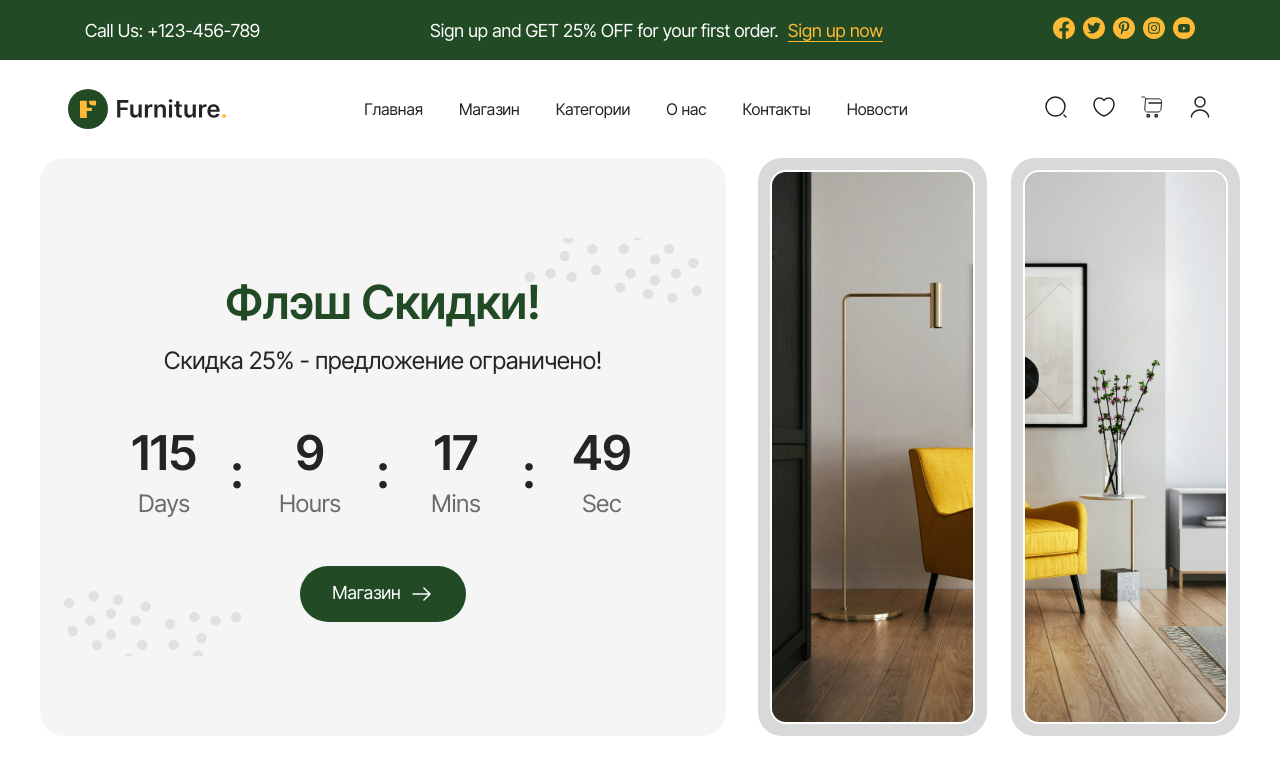
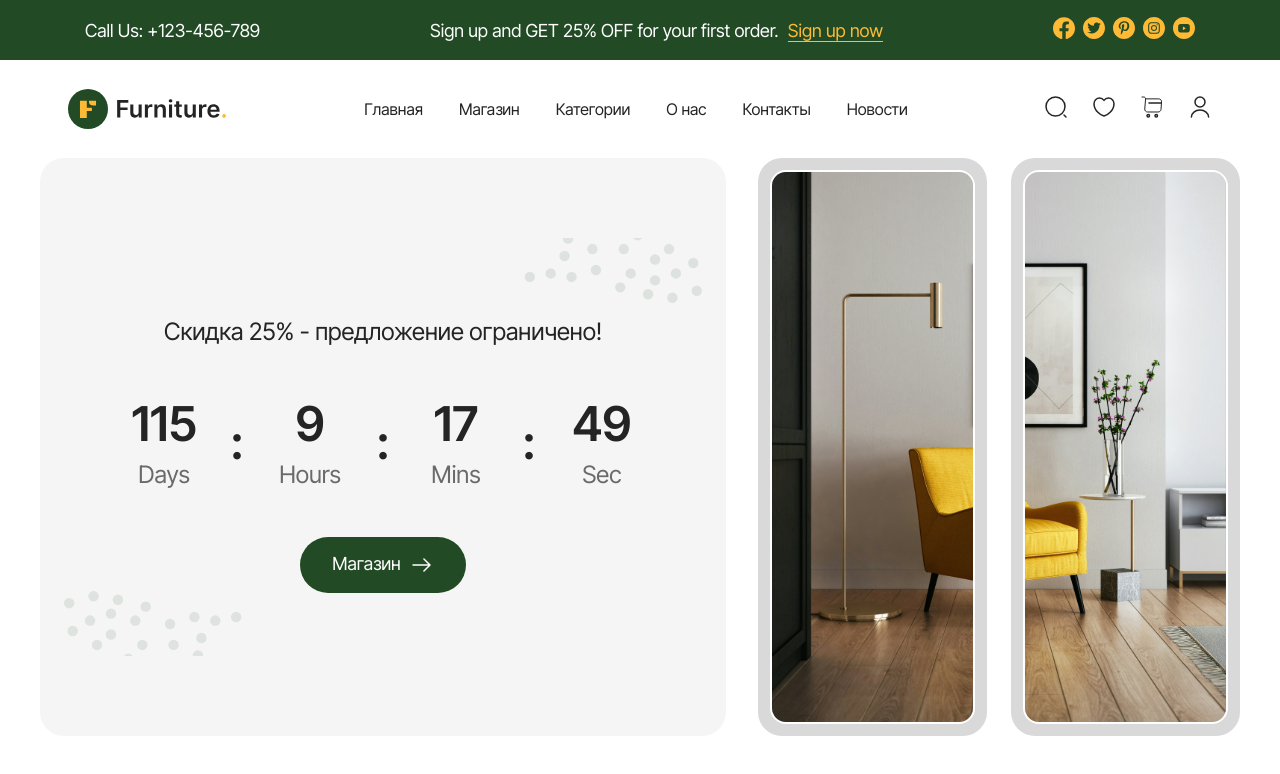
Before and after one commit to runnaf/furniture-store, a React (Create React App) app: page / in a window 1280 px wide. Shown: the top 774 px of the page. Built offline with nearby package versions, Linux system fonts and the light colour scheme.

Commit message:
передан children как акцент и в scss прописан его цвет

```diff
--- a/src/shared/ui/HeaderSection/HeaderSection.js
+++ b/src/shared/ui/HeaderSection/HeaderSection.js
@@ -3,27 +3,8 @@
 
 const HeaderSection = ({
   subTitle,
-  title,
-  accentWords = [], // Массив акцентных слов
+  children,
 }) => {
-
-  const renderTitle = () => {
-    // Разбиваем заголовок на слова
-    const words = title.split(' ');
-
-    return words.map((word, index) => {
-      // Проверяем, является ли слово акцентным
-      const isAccent = accentWords.includes(word);
-      return (
-        <span
-          key={index}
-          className={isAccent ? styles.accentWord : styles.normalWord}
-        >
-          {word}{' '}
-        </span>
-      );
-    });
-  };
 
   return (
     <div className={styles.headerSection}>
@@ -31,7 +12,7 @@
             <div className={styles.line}></div>
             <p className={styles.subTitle}>{subTitle}</p>
           </div>
-        <h2 className={styles.title}>{renderTitle()}</h2>
+        <h2 className={styles.title}>{children}</h2>
     </div>
   );
 };
--- a/src/shared/ui/HeaderSection/HeaderSection.module.scss
+++ b/src/shared/ui/HeaderSection/HeaderSection.module.scss
@@ -23,13 +23,10 @@
   .title {
     font-size: var(--font-size-47);
     font-weight: 600;
+    color: var(--green-color);
   }
 
-  .accentWord {
+  .accent {
     color: var(--black-color);
   }
-
-  .normalWord {
-    color: var(--green-color);
-  }
 }
```
